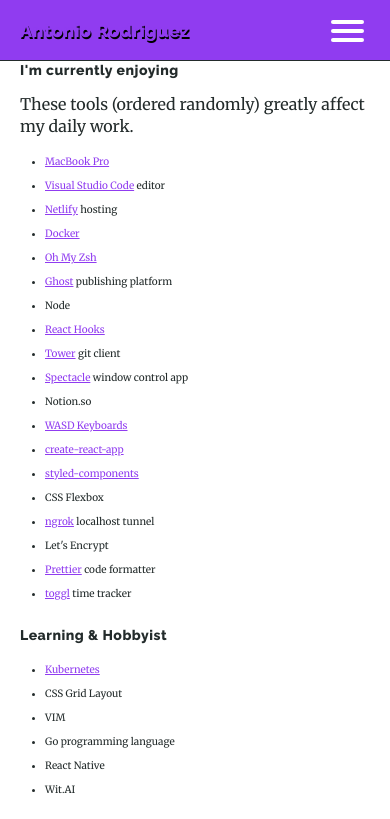
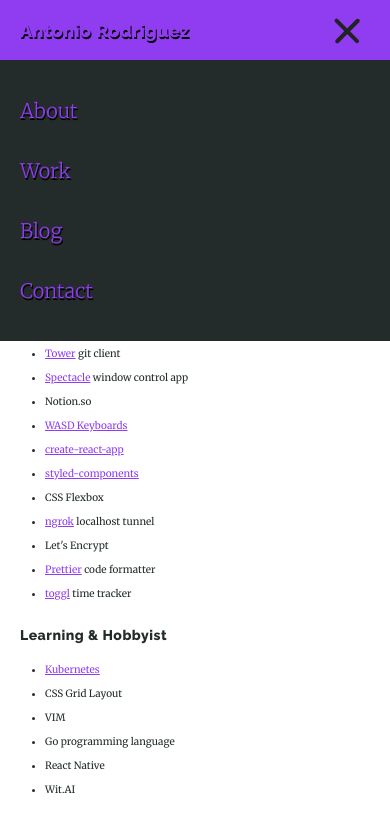
Before and after one commit to antoniwan/old-arodus-gatsby, a Gatsby site: page / in a window 390 px wide. Both pictures are taken after a click on the button 347 px from the left and 33 px from the top of the page. Shown: the top 819 px of the page. Built offline with nearby package versions, Linux system fonts and the light colour scheme; Gatsby itself is replaced by a stand-in of ours.

Commit message:
complete navigation / menu

```diff
--- a/src/components/links.js
+++ b/src/components/links.js
@@ -59,20 +59,28 @@
   }
 `
 
-const Links = ({ isOpen }) => {
+const Links = ({ isOpen, handleClick }) => {
   return (
     <StyledLinks isOpen={isOpen}>
       <li>
-        <Link to="/about">About</Link>
+        <Link to="/about" onClick={handleClick}>
+          About
+        </Link>
       </li>
       <li>
-        <Link to="/work">Work</Link>
+        <Link to="/work" onClick={handleClick}>
+          Work
+        </Link>
       </li>
       <li>
-        <Link to="/blog">Blog</Link>
+        <Link to="/blog" onClick={handleClick}>
+          Blog
+        </Link>
       </li>
       <li>
-        <Link to="/contact">Contact</Link>
+        <Link to="/contact" onClick={handleClick}>
+          Contact
+        </Link>
       </li>
     </StyledLinks>
   )
--- a/src/components/logo.js
+++ b/src/components/logo.js
@@ -22,10 +22,12 @@
     }
   }
 `
-const Logo = () => {
+const Logo = ({ handleClick }) => {
   return (
     <StyledLogo>
-      <Link to="/">Antonio Rodriguez</Link>
+      <Link to="/" onClick={handleClick}>
+        Antonio Rodriguez
+      </Link>
     </StyledLogo>
   )
 }
--- a/src/components/navigation.js
+++ b/src/components/navigation.js
@@ -54,21 +54,24 @@
 `
 
 const Navigation = () => {
-  const [isOpen, setIsOpen] = useState(true)
+  const [isOpen, setIsOpen] = useState(false)
+
+  const handleClick = () => {
+    setIsOpen(false)
+  }
+
+  const toggleMenu = () => {
+    setIsOpen(!isOpen)
+  }
+
   return (
     <StyledNavigation>
-      <Logo />
+      <Logo handleClick={handleClick} />
 
-      <BurgerMenuIcon
-        isOpen={isOpen}
-        handleClick={() => {
-          console.log("->", isOpen)
-          setIsOpen(!isOpen)
-        }}
-      />
+      <BurgerMenuIcon isOpen={isOpen} handleClick={toggleMenu} />
 
       <nav className={isOpen ? "is-open" : ""}>
-        <Links isOpen={isOpen} />
+        <Links isOpen={isOpen} handleClick={handleClick} />
       </nav>
     </StyledNavigation>
   )
```
